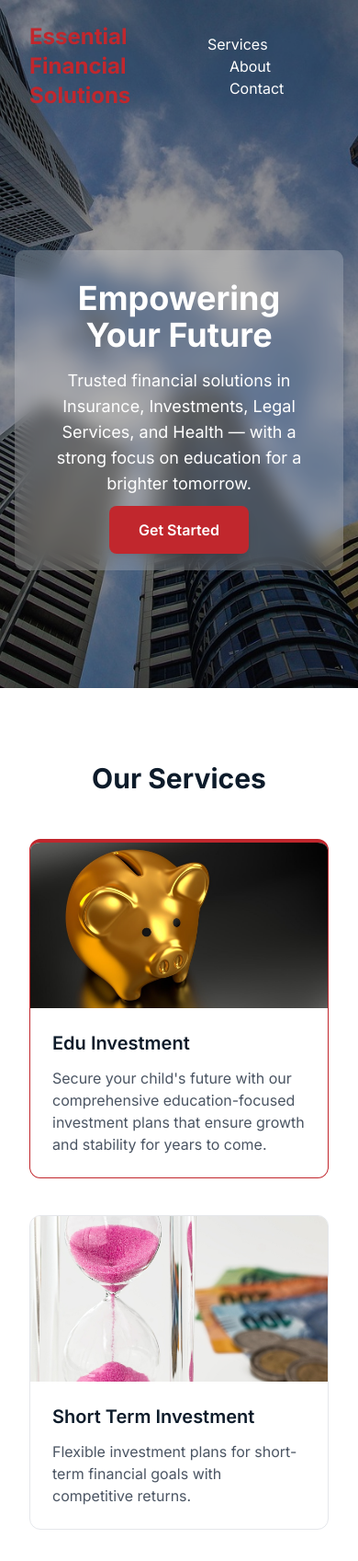
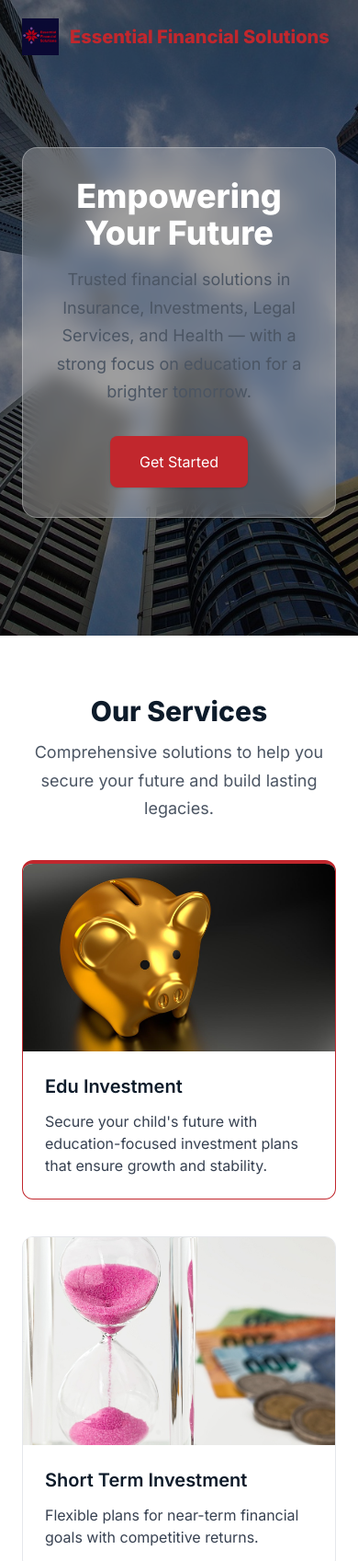
Before and after one commit to Re-EL123/Essential-Financial-Solutions, a plain HTML site: page index.html in a window 390 px wide. Shown: the top 1697 px of the page at 92% size. Drawn offline with nearby package versions, Linux system fonts and the light colour scheme.

Commit message:
Update index.html

```diff
--- a/index.html
+++ b/index.html
@@ -4,85 +4,84 @@
   <meta charset="UTF-8" />
   <meta name="viewport" content="width=device-width, initial-scale=1.0"/>
   <title>Essential Financial Solutions</title>
+  <meta name="description" content="Essential Financial Solutions provides trusted financial services including Edu Investment, Short Term Investment, Eyethu Private Investment, Insurance, Legal, and Health services."/>
+  <link rel="icon" href="assets/images/icon.png" />
   <script src="https://cdn.tailwindcss.com"></script>
   <link rel="preconnect" href="https://fonts.googleapis.com"/>
   <link rel="preconnect" href="https://fonts.gstatic.com" crossorigin/>
-  <link href="https://fonts.googleapis.com/css2?family=Inter:wght@400;600;700&display=swap" rel="stylesheet"/>
+  <link href="https://fonts.googleapis.com/css2?family=Inter:wght@400;600;700;800&display=swap" rel="stylesheet"/>
   <style>
-    body { font-family: 'Inter', sans-serif; background-color: #fff; }
+    body { font-family: 'Inter', sans-serif; background-color: #ffffff; color: #1f2937; }
+    .brand-navy { background-color: #0D1B2A; }
+    .brand-red { color: #C1272D; }
+    .btn-primary {
+      background-color: #C1272D; color: #fff; transition: all .25s ease;
+    }
+    .btn-primary:hover { background-color: #a32025; }
     .glassy {
-      background: rgba(255, 255, 255, 0.2);
+      background: rgba(255, 255, 255, 0.25);
       backdrop-filter: blur(10px);
       -webkit-backdrop-filter: blur(10px);
-      border-radius: 10px;
-      padding: 2rem;
-    }
-    .btn-primary {
-      background-color: #C1272D;
-      color: #fff;
-      transition: all 0.3s ease;
-    }
-    .btn-primary:hover {
-      background-color: #a32025;
+      border-radius: 16px;
+      border: 1px solid rgba(255,255,255,0.3);
     }
     .service-card {
-      background-color: #fff;
-      border: 1px solid #e5e7eb;
-      transition: all 0.3s ease;
-      overflow: hidden;
+      background: #fff; border: 1px solid #e5e7eb; border-radius: 16px; overflow: hidden;
+      transition: transform .25s ease, box-shadow .25s ease;
     }
-    .service-card img {
-      width: 100%;
-      height: 180px;
-      object-fit: cover;
-    }
-    .service-card:hover {
-      transform: translateY(-5px);
-      box-shadow: 0 8px 20px rgba(0,0,0,0.08);
-    }
+    .service-card:hover { transform: translateY(-4px); box-shadow: 0 12px 30px rgba(0,0,0,.08); }
+    .lead { font-size: 1.125rem; line-height: 1.7; color: #4b5563; }
   </style>
 </head>
-<body class="text-gray-800">
+<body>
 
   <!-- Header / Navbar -->
-  <header class="relative w-full bg-[#0D1B2A] text-white">
+  <header class="relative w-full brand-navy text-white">
     <div class="absolute inset-0">
-      <img src="assets/images/background-hero.jpg" alt="Header Background" class="w-full h-full object-cover"/>
+      <img src="assets/images/background-hero.jpg" alt="Header Background" class="w-full h-full object-cover">
     </div>
-    <div class="absolute inset-0 bg-black bg-opacity-40"></div>
+    <div class="absolute inset-0 bg-black/50"></div>
 
-    <nav class="relative z-10 flex justify-between items-center px-8 py-6">
-      <a href="#" class="text-2xl font-bold text-[#C1272D]">Essential Financial Solutions</a>
-      <div class="space-x-6">
-        <a href="#services" class="hover:text-[#C1272D] font-medium">Services</a>
-        <a href="#about" class="hover:text-[#C1272D] font-medium">About</a>
-        <a href="#contact" class="hover:text-[#C1272D] font-medium">Contact</a>
+    <nav class="relative z-10 max-w-7xl mx-auto px-6 py-5 flex items-center justify-between">
+      <div class="flex items-center gap-3">
+        <img src="assets/images/logo.png" alt="EFS logo" class="w-10 h-10 object-contain">
+        <a href="index.html" class="text-xl md:text-2xl font-extrabold brand-red">Essential Financial Solutions</a>
+      </div>
+      <div class="hidden md:flex items-center gap-8">
+        <a href="#services" class="hover:text-gray-200">Services</a>
+        <a href="investment.html" class="hover:text-gray-200">Investments</a>
+        <a href="#about" class="hover:text-gray-200">About</a>
+        <a href="#contact" class="hover:text-gray-200">Contact</a>
       </div>
     </nav>
 
     <!-- Hero -->
-    <div class="relative z-10 flex flex-col items-center justify-center text-center py-32 px-4">
-      <div class="glassy max-w-2xl">
-        <h1 class="text-4xl md:text-6xl font-bold mb-4">Empowering Your Future</h1>
-        <p class="text-lg md:text-xl mb-6">
+    <div class="relative z-10 max-w-5xl mx-auto px-6 pt-20 pb-32 text-center">
+      <div class="glassy mx-auto p-8 md:p-12">
+        <h1 class="text-4xl md:text-5xl font-extrabold mb-4">Empowering Your Future</h1>
+        <p class="lead mb-8">
           Trusted financial solutions in Insurance, Investments, Legal Services, and Health — with a strong focus on education for a brighter tomorrow.
         </p>
-        <a href="#contact" class="btn-primary font-semibold px-8 py-4 rounded-lg shadow-lg">Get Started</a>
+        <a href="#contact" class="btn-primary inline-block px-8 py-4 rounded-lg shadow">Get Started</a>
       </div>
     </div>
   </header>
 
   <!-- Services -->
-  <section id="services" class="py-20 px-8 max-w-7xl mx-auto">
-    <h2 class="text-3xl font-bold text-center mb-12 text-[#0D1B2A]">Our Services</h2>
+  <section id="services" class="max-w-7xl mx-auto px-6 py-16">
+    <div class="mb-10 text-center">
+      <h2 class="text-3xl md:text-4xl font-extrabold text-[#0D1B2A]">Our Services</h2>
+      <p class="mt-3 lead">Comprehensive solutions to help you secure your future and build lasting legacies.</p>
+    </div>
+
     <div class="grid grid-cols-1 md:grid-cols-2 lg:grid-cols-3 gap-10">
 
-      <!-- Edu Investment - prioritized -->
+      <!-- Edu Investment -->
       <div class="service-card rounded-xl border-t-4 border-[#C1272D]">
         <img src="assets/images/edu-investmet-card.jpg" alt="Edu Investment">
         <div class="p-6">
-          <h3 class="text-xl font-semibold mb-3 text-[#0D1B2A]">Edu Investment </h3><!--<span class="text-[#C1272D] font-bold">(Top Priority)</span></h3>-->
-          <p class="text-gray-600">Secure your child's future with our comprehensive education-focused investment plans that ensure growth and stability for years to come.</p>
+          <h3 class="text-xl font-semibold mb-3 text-[#0D1B2A]">Edu Investment</h3>
+          <p class="text-gray-700">Secure your child's future with education-focused investment plans that ensure growth and stability.</p>
         </div>
       </div>
 
@@ -91,7 +90,7 @@
         <img src="assets/images/hourglass-1703349_1280.jpg" alt="Short Term Investment">
         <div class="p-6">
           <h3 class="text-xl font-semibold mb-3 text-[#0D1B2A]">Short Term Investment</h3>
-          <p class="text-gray-600">Flexible investment plans for short-term financial goals with competitive returns.</p>
+          <p class="text-gray-700">Flexible plans for near-term financial goals with competitive returns.</p>
         </div>
       </div>
 
@@ -100,7 +99,7 @@
         <img src="assets/images/eyethu-private-investment-card.jpg" alt="Eyethu Private Investment">
         <div class="p-6">
           <h3 class="text-xl font-semibold mb-3 text-[#0D1B2A]">Eyethu Private Investment</h3>
-          <p class="text-gray-600">Exclusive private investment opportunities tailored for long-term wealth growth.</p>
+          <p class="text-gray-700">Exclusive private opportunities tailored for long-term wealth growth.</p>
         </div>
       </div>
 
@@ -109,7 +108,7 @@
         <img src="assets/images/funeral-cover-card.jpg" alt="Funeral Cover">
         <div class="p-6">
           <h3 class="text-xl font-semibold mb-3 text-[#0D1B2A]">Funeral Cover</h3>
-          <p class="text-gray-600">Affordable and reliable funeral coverage to protect your loved ones during difficult times.</p>
+          <p class="text-gray-700">Affordable and reliable coverage to protect your loved ones during difficult times.</p>
         </div>
       </div>
 
@@ -118,7 +117,7 @@
         <img src="assets/images/premium-funeral-card.jpg" alt="Premium Funeral Cover">
         <div class="p-6">
           <h3 class="text-xl font-semibold mb-3 text-[#0D1B2A]">Premium Funeral Cover</h3>
-          <p class="text-gray-600">Premium benefits and coverage for complete peace of mind.</p>
+          <p class="text-gray-700">Premium benefits and coverage for complete peace of mind.</p>
         </div>
       </div>
 
@@ -127,7 +126,7 @@
         <img src="assets/images/legal-services-card.jpg" alt="Legal Services">
         <div class="p-6">
           <h3 class="text-xl font-semibold mb-3 text-[#0D1B2A]">Legal Services</h3>
-          <p class="text-gray-600">Expert legal advice and representation to safeguard your rights and interests.</p>
+          <p class="text-gray-700">Expert legal advice and representation to safeguard your rights and interests.</p>
         </div>
       </div>
 
@@ -136,7 +135,7 @@
         <img src="assets/images/health-card.jpg" alt="Health Services">
         <div class="p-6">
           <h3 class="text-xl font-semibold mb-3 text-[#0D1B2A]">Health</h3>
-          <p class="text-gray-600">Comprehensive health solutions to protect your well-being and that of your family.</p>
+          <p class="text-gray-700">Comprehensive health solutions for you and your family's well-being.</p>
         </div>
       </div>
 
@@ -144,15 +143,15 @@
   </section>
 
   <!-- About -->
-  <section id="about" class="py-20 px-8 bg-gray-50">
+  <section id="about" class="py-20 px-6 bg-gray-50">
     <div class="max-w-5xl mx-auto flex flex-col md:flex-row items-center gap-10">
       <div class="md:w-1/2">
         <img src="assets/images/financial-consulting.jpg" alt="Financial consulting" class="rounded-xl shadow-lg"/>
       </div>
       <div class="md:w-1/2 space-y-6">
-        <h2 class="text-3xl font-bold text-[#0D1B2A]">About Essential Financial Solutions</h2>
-        <p class="text-gray-600 text-lg">
-          We are dedicated to providing trusted and personalized financial services. Our priority is to help clients achieve their goals — with Edu Investment at the forefront of our mission, alongside our insurance, legal, and health services.
+        <h2 class="text-3xl font-extrabold text-[#0D1B2A]">About Essential Financial Solutions</h2>
+        <p class="lead">
+          We provide trusted and personalized financial services. Our priority is to help clients achieve their goals, with Edu Investment at the forefront, alongside our insurance, legal, and health services.
         </p>
         <a href="#contact" class="btn-primary inline-block px-6 py-3 rounded-lg shadow">Contact Us</a>
       </div>
@@ -160,8 +159,8 @@
   </section>
 
   <!-- Contact -->
-  <section id="contact" class="py-20 px-8 max-w-3xl mx-auto">
-    <h2 class="text-3xl font-bold text-center mb-12 text-[#0D1B2A]">Get In Touch</h2>
+  <section id="contact" class="py-20 px-6 max-w-3xl mx-auto">
+    <h2 class="text-3xl font-extrabold text-center mb-12 text-[#0D1B2A]">Get In Touch</h2>
     <form onsubmit="sendToWhatsApp(event)" class="bg-white shadow-lg rounded-xl p-8 space-y-6 border border-gray-200">
       <div>
         <label class="block mb-2 font-semibold">Name</label>
@@ -176,7 +175,7 @@
         <input type="tel" id="phone" class="w-full border border-gray-300 rounded-lg px-4 py-2 focus:outline-none focus:ring-2 focus:ring-[#C1272D]" placeholder="Your Phone Number" required/>
       </div>
       <div>
-        <label class="block mb-2 font-semibold">Subject</label>
+        <label class="block mb-2 font-semibold">Service</label>
         <select id="subject" class="w-full border border-gray-300 rounded-lg px-4 py-2 focus:outline-none focus:ring-2 focus:ring-[#C1272D]" required>
           <option value="">Select a service</option>
           <option value="Edu Investment">Edu Investment</option>
@@ -197,9 +196,31 @@
   </section>
 
   <!-- Footer -->
-  <footer class="bg-[#0D1B2A] text-white py-6">
-    <div class="max-w-7xl mx-auto text-center">
-      &copy; 2025 Essential Financial Solutions. All Rights Reserved.
+  <footer class="brand-navy text-white">
+    <div class="max-w-7xl mx-auto px-6 py-8 grid grid-cols-1 md:grid-cols-3 gap-6">
+      <div>
+        <div class="flex items-center gap-3">
+          <img src="assets/images/icon.png" alt="EFS icon" class="w-8 h-8">
+          <span class="font-bold">Essential Financial Solutions</span>
+        </div>
+        <p class="text-sm text-gray-300 mt-3">Secure futures. Build legacies. Grow with confidence.</p>
+      </div>
+      <div>
+        <h4 class="font-semibold mb-2">Services</h4>
+        <ul class="space-y-1 text-gray-300">
+          <li><a href="#services" class="hover:text-white">All Services</a></li>
+          <li><a href="investment.html" class="hover:text-white">Investments</a></li>
+        </ul>
+      </div>
+      <div>
+        <h4 class="font-semibold mb-2">Connect</h4>
+        <ul class="space-y-1 text-gray-300">
+          <li><a href="#contact" class="hover:text-white">Contact</a></li>
+        </ul>
+      </div>
+    </div>
+    <div class="border-t border-white/10">
+      <p class="text-center text-sm text-gray-300 py-4">© 2025 Essential Financial Solutions. All rights reserved.</p>
     </div>
   </footer>
 
@@ -211,7 +232,7 @@
       const phone = document.getElementById('phone').value;
       const subject = document.getElementById('subject').value;
       const message = document.getElementById('message').value;
-      const whatsappNumber = '27732067477'; // Without '+' and spaces
+      const whatsappNumber = '27732067477';
       const url = `https://wa.me/${whatsappNumber}?text=${encodeURIComponent(
         `Name: ${name}\nEmail: ${email}\nPhone: ${phone}\nService: ${subject}\nMessage: ${message}`
       )}`;
@@ -221,11 +242,3 @@
 
 </body>
 </html>
-  </style>
-</head>
-<body class="text-gray-800">
-
-
-
-</body>
-</html>
```
